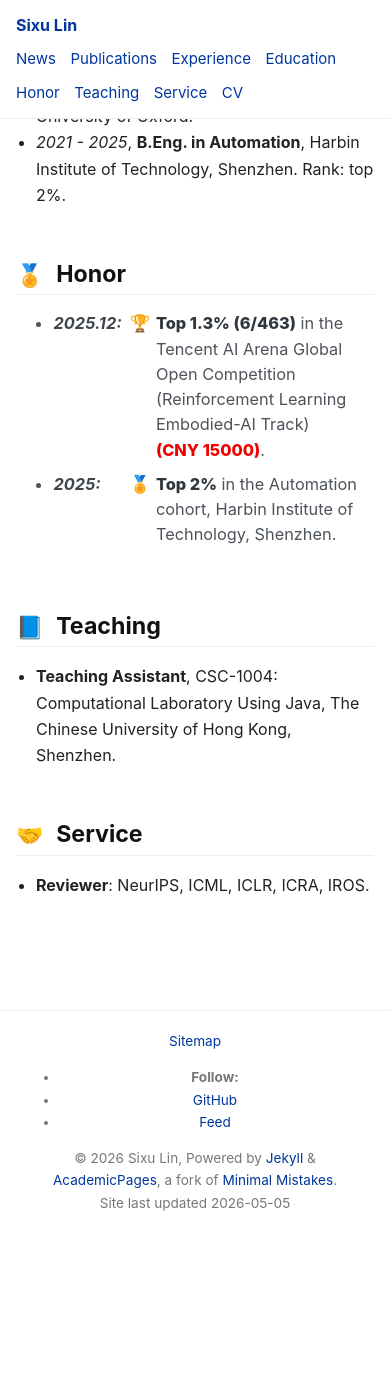
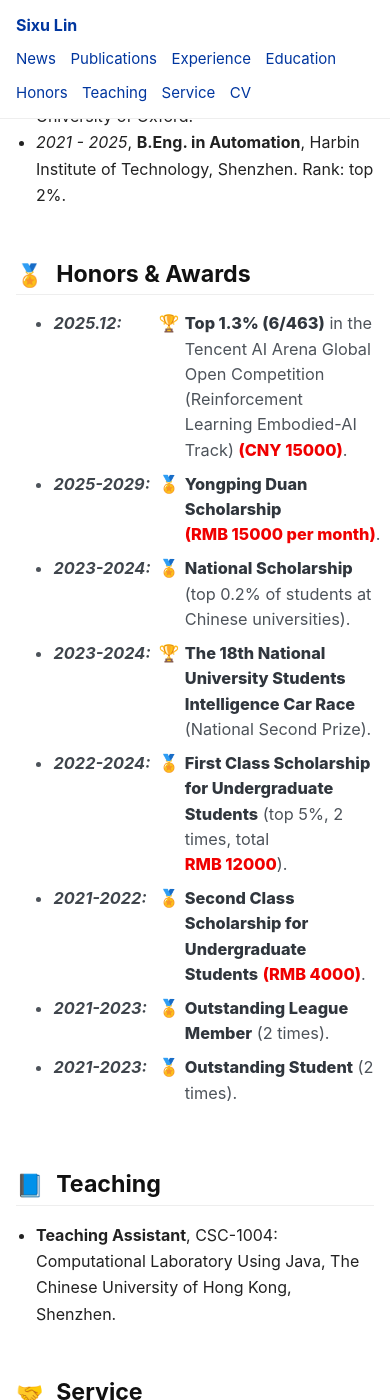
Before and after one commit to Simonlinsx/Simonlinsx.github.io, a Jekyll site: the page built from _pages/about.md, in a window 390 px wide and 1400 px high, scrolled down 7524 px. Built offline with Jekyll 4.4.1, drawn with Linux system fonts in a browser that asks for light colours; a script bundle is joined from its source files by our own code; library files that are not in the unit come from our copies.

Commit message:
Add honors and section icons

```diff
--- a/_data/navigation.yml
+++ b/_data/navigation.yml
@@ -20,7 +20,7 @@ main:
   - title: "Education"
     url: "#education"
 
-  - title: "Honor"
+  - title: "Honors"
     url: "#honor"
 
   - title: "Teaching"
--- a/_pages/about.md
+++ b/_pages/about.md
@@ -231,7 +231,7 @@ At a high level, I enjoy working on algorithms and systems that make physical in
 
 <span class='anchor' id='honor'></span>
 
-# <span class="section-icon">🏅</span> Honor
+# <span class="section-icon">🏅</span> Honors & Awards
 
 <ul class="honor-list">
   <li class="honor-item">
@@ -240,9 +240,39 @@ At a high level, I enjoy working on algorithms and systems that make physical in
     <span class="honor-text"><strong>Top 1.3% (6/463)</strong> in the Tencent AI Arena Global Open Competition (Reinforcement Learning Embodied-AI Track) <span class="honor-prize">(CNY 15000)</span>.</span>
   </li>
   <li class="honor-item">
-    <span class="honor-date">2025:</span>
+    <span class="honor-date">2025-2029:</span>
     <span class="honor-medal">🏅</span>
-    <span class="honor-text"><strong>Top 2%</strong> in the Automation cohort, Harbin Institute of Technology, Shenzhen.</span>
+    <span class="honor-text"><strong>Yongping Duan Scholarship</strong> <span class="honor-prize">(RMB 15000 per month)</span>.</span>
+  </li>
+  <li class="honor-item">
+    <span class="honor-date">2023-2024:</span>
+    <span class="honor-medal">🏅</span>
+    <span class="honor-text"><strong>National Scholarship</strong> (top 0.2% of students at Chinese universities).</span>
+  </li>
+  <li class="honor-item">
+    <span class="honor-date">2023-2024:</span>
+    <span class="honor-medal">🏆</span>
+    <span class="honor-text"><strong>The 18th National University Students Intelligence Car Race</strong> (National Second Prize).</span>
+  </li>
+  <li class="honor-item">
+    <span class="honor-date">2022-2024:</span>
+    <span class="honor-medal">🏅</span>
+    <span class="honor-text"><strong>First Class Scholarship for Undergraduate Students</strong> (top 5%, 2 times, total <span class="honor-prize">RMB 12000</span>).</span>
+  </li>
+  <li class="honor-item">
+    <span class="honor-date">2021-2022:</span>
+    <span class="honor-medal">🏅</span>
+    <span class="honor-text"><strong>Second Class Scholarship for Undergraduate Students</strong> <span class="honor-prize">(RMB 4000)</span>.</span>
+  </li>
+  <li class="honor-item">
+    <span class="honor-date">2021-2023:</span>
+    <span class="honor-medal">🏅</span>
+    <span class="honor-text"><strong>Outstanding League Member</strong> (2 times).</span>
+  </li>
+  <li class="honor-item">
+    <span class="honor-date">2021-2023:</span>
+    <span class="honor-medal">🏅</span>
+    <span class="honor-text"><strong>Outstanding Student</strong> (2 times).</span>
   </li>
 </ul>
 
--- a/assets/css/main.css
+++ b/assets/css/main.css
@@ -402,7 +402,7 @@ h1:before {
   display: grid;
   font-size: 1.02rem;
   gap: 0.35rem;
-  grid-template-columns: 5rem 1.45rem minmax(0, 1fr);
+  grid-template-columns: 7.1rem 1.45rem minmax(0, 1fr);
   line-height: 1.55;
   margin: 0.55rem 0;
   padding-left: 1.1rem;
@@ -566,6 +566,6 @@ button {
 
   .honor-item {
     gap: 0.1rem 0.35rem;
-    grid-template-columns: 4.4rem 1.3rem minmax(0, 1fr);
+    grid-template-columns: 6.2rem 1.3rem minmax(0, 1fr);
   }
 }
```
